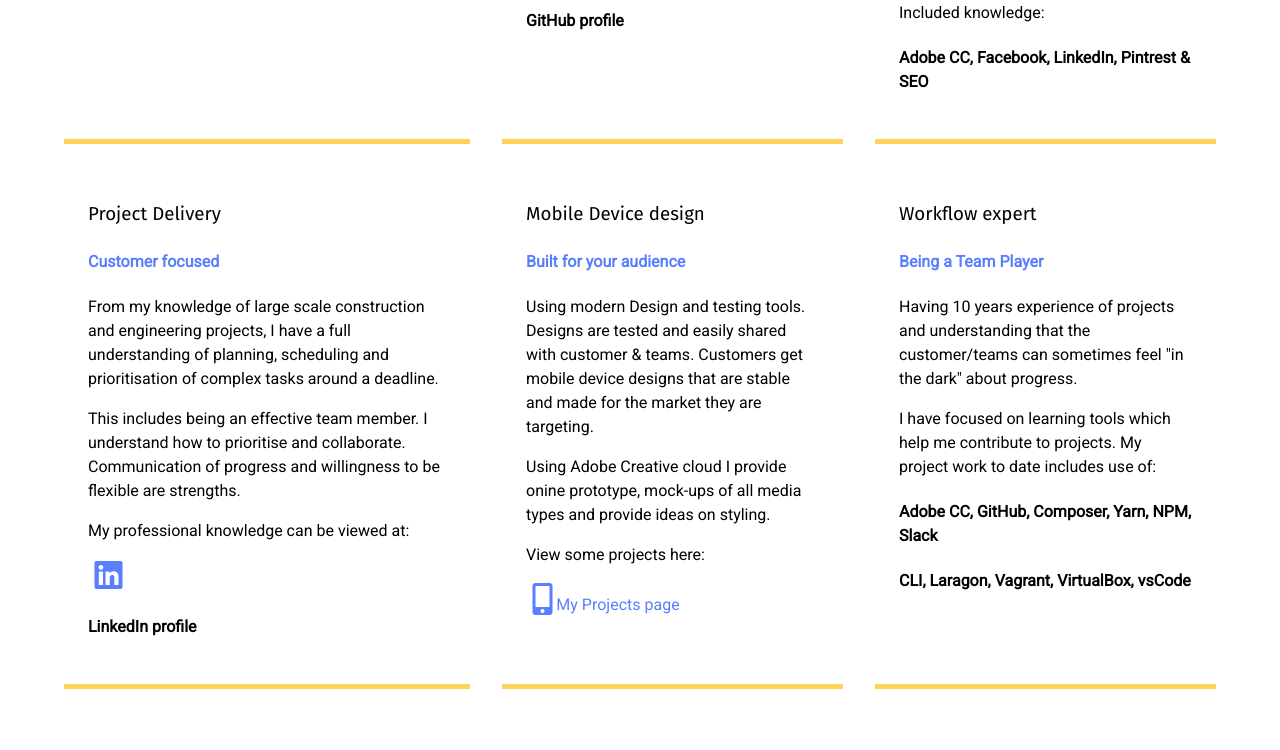
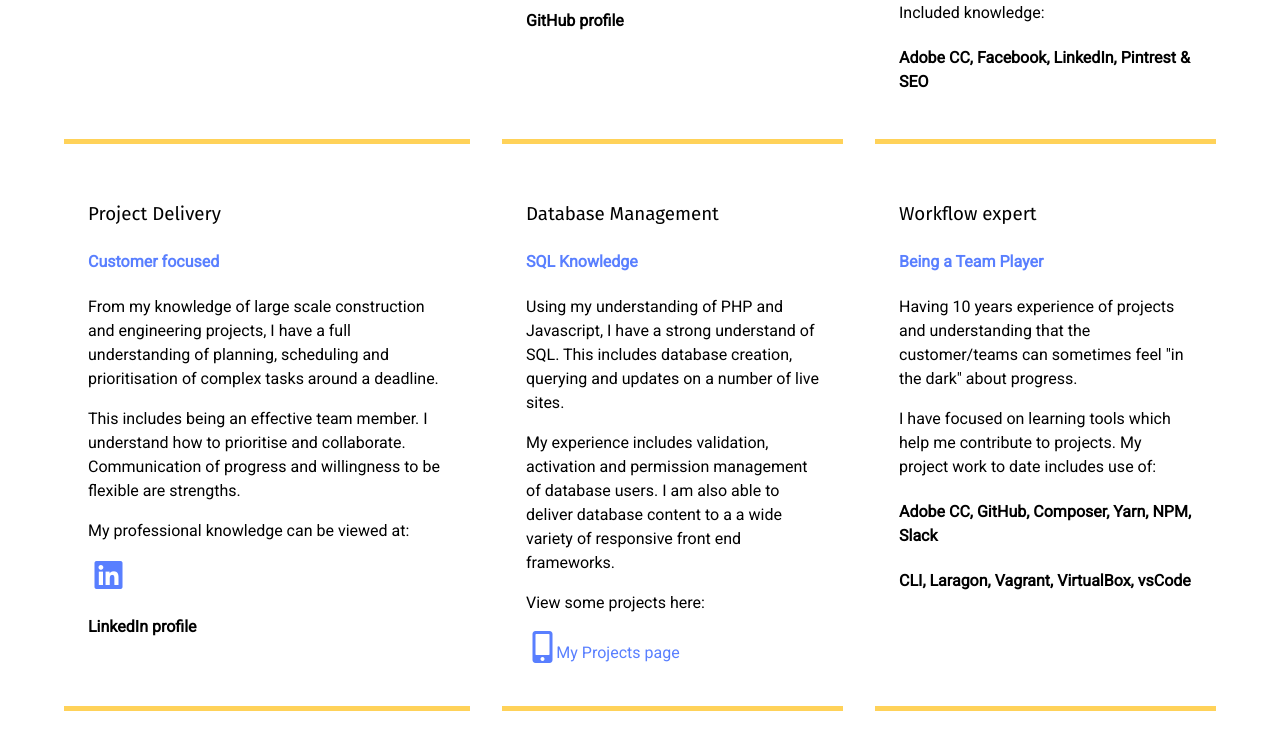
Before and after one commit to Robbozinoz/jr_portfolio, a PHP site: page /docs/about.html in a window 1280 px wide. Shown: the part 983-1733 px from the top of the page. Run offline with PHP 8.4, Linux system fonts and the light colour scheme; some libraries are stand-ins or nearby versions.

Commit message:
SQL update on about

```diff
--- a/docs/about.html
+++ b/docs/about.html
@@ -126,15 +126,17 @@
       </div>
 
       <div class="job job-5">
-        <h3>Mobile Device design</h3>
-        <h4 class="text-secondary">Built for your audience</h4>
+        <h3>Database Management</h3>
+        <h4 class="text-secondary">SQL Knowledge</h4>
         <p>
-          Using modern Design and testing tools. Designs are tested and easily shared with customer & teams.
-          Customers get mobile device designs that are stable and made for the market they are targeting.
+          Using my understanding of PHP and Javascript, I have a strong understand of SQL. This includes database
+          creation,
+          querying and updates on a number of live sites.
         </p>
         <p>
-          Using Adobe Creative cloud I provide onine prototype, mock-ups of all media types and provide ideas on
-          styling.
+          My experience includes validation, activation and permission management of database users. I am also able to
+          deliver database content to a a wide variety of
+          responsive front end frameworks.
         </p>
         <p>View some projects here:</p>
         <p class="icons">
--- a/docs/css/main.css
+++ b/docs/css/main.css
@@ -52,7 +52,7 @@ $secondary-color: rgb(76, 97, 165);
       transform: translate3d(0, 0, 0); }
   .menu-branding {
     /*background: $primary-color;*/
-    background: url("../img/background-gear.png");
+    background: url("../img/background-gear.jpg");
     transition: all 0.5s ease-out;
     transform: translate3d(0, 100%, 0); }
     .menu-branding.show {
@@ -312,10 +312,12 @@ main {
     font-size: 24px; }
     .menu-nav .nav-item {
       font-size: 1.5rem; }
+    .menu-nav .nav-link {
+      padding: 0.3rem 0; }
   .menu-branding {
     height: 28vh;
     transform: translate3d(100%, 0, 0);
-    background: url("../img/background-gear.png") no-repeat; }
+    background: url("../img/background-gear.jpg") no-repeat; }
     .menu-branding .portrait {
       background: url("../img/jr_bdgsm.png");
       width: 150px;
--- a/scss/_menu.scss
+++ b/scss/_menu.scss
@@ -81,7 +81,7 @@
   //BRanding
   &-branding {
     /*background: $primary-color;*/
-    background: url("../img/background-gear.png");
+    background: url("../img/background-gear.jpg");
     @include ease-out;
     transform: translate3d(0, 100%, 0);
 
--- a/scss/_mobile.scss
+++ b/scss/_mobile.scss
@@ -44,12 +44,16 @@
     .nav-item {
       font-size: 1.5rem;
     }
+
+    .nav-link {
+      padding: 0.3rem 0;
+    }
   }
 
   .menu-branding {
     height: 28vh;
     transform: translate3d(100%, 0, 0);
-    background: url("../img/background-gear.png") no-repeat;
+    background: url("../img/background-gear.jpg") no-repeat;
 
     .portrait {
       background: url("../img/jr_bdgsm.png");
```
